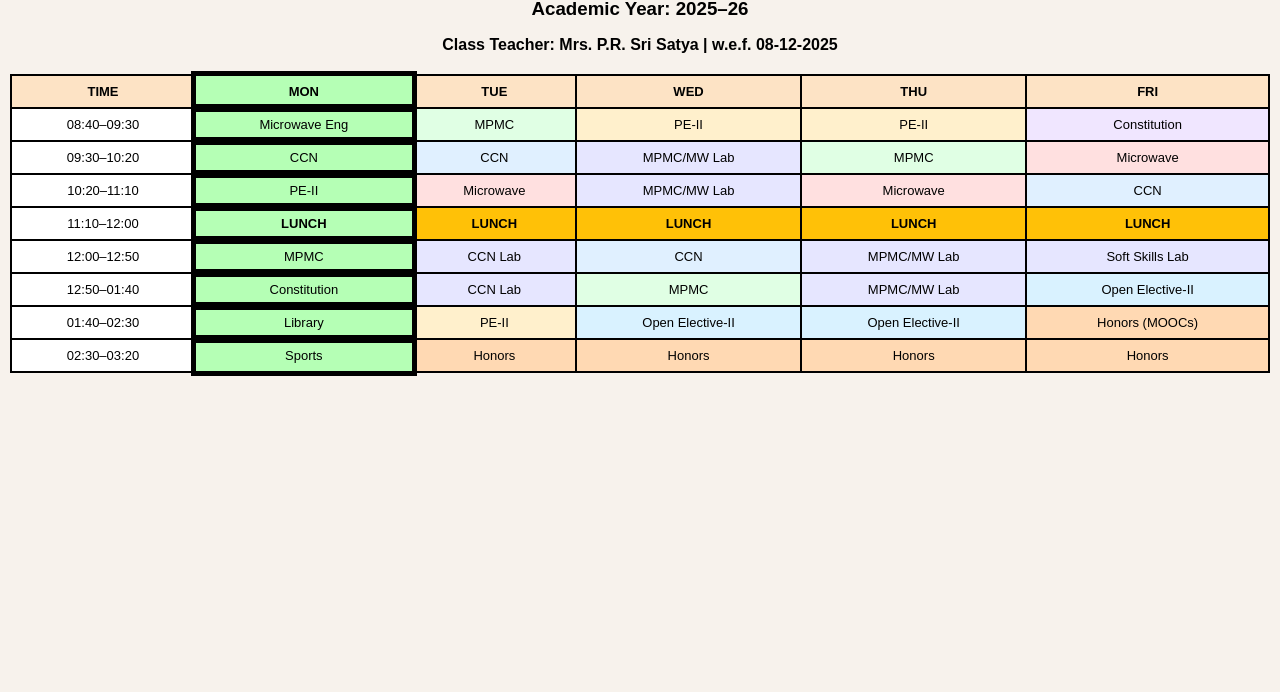
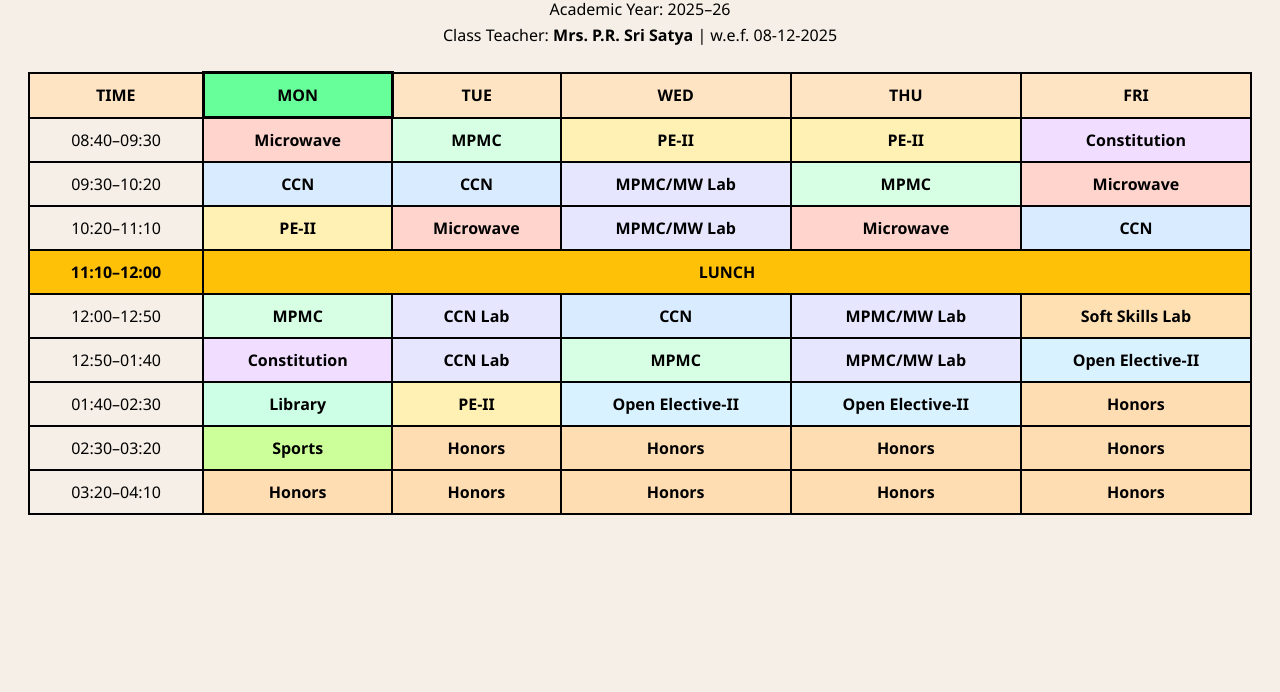
Before and after one commit to shashank4521/timetable, a plain HTML site: page index.html in a window 1280 px wide. Shown: the part 108-800 px from the top of the page. Drawn offline with Linux system fonts and the light colour scheme.

Commit message:
Final corrected timetable

```diff
--- a/index.html
+++ b/index.html
@@ -2,113 +2,117 @@
 <html lang="en">
 <head>
   <meta charset="UTF-8">
-  <title>ECE VI Sem Timetable</title>
+  <title>VI Sem ECE - Section III</title>
   <meta name="viewport" content="width=device-width, initial-scale=1.0">
+  <link rel="stylesheet" href="style.css">
 
-  <!-- PWA -->
-  <link rel="manifest" href="manifest.json">
-  <link rel="icon" href="icons/icon-192.png">
+  <script>
+    window.onload = function () {
+      const days = ["sun", "mon", "tue", "wed", "thu", "fri", "sat"];
+      const today = days[new Date().getDay()];
+      const todayCol = document.getElementById(today);
+      if (todayCol) todayCol.classList.add("today");
+    };
+  </script>
+</head>
 
-  <!-- Style -->
-  <link rel="stylesheet" href="style.css">
-</head>
 <body>
 
 <h1>VI Sem ECE – Section III</h1>
-<h3>Academic Year: 2025–26</h3>
-<p class="start">Class Teacher: Mrs. P.R. Sri Satya | w.e.f. 08-12-2025</p>
+<p class="sub">Academic Year: 2025–26</p>
+<p class="sub">Class Teacher: <b>Mrs. P.R. Sri Satya</b> | w.e.f. 08-12-2025</p>
 
 <table>
+  <thead>
     <tr>
       <th>TIME</th>
-    <th>MON</th>
-    <th>TUE</th>
-    <th>WED</th>
-    <th>THU</th>
-    <th>FRI</th>
+      <th id="mon">MON</th>
+      <th id="tue">TUE</th>
+      <th id="wed">WED</th>
+      <th id="thu">THU</th>
+      <th id="fri">FRI</th>
     </tr>
+  </thead>
 
+  <tbody>
     <tr>
       <td>08:40–09:30</td>
-    <td class="microwave">Microwave Eng</td>
-    <td class="mpmc">MPMC</td>
-    <td class="pe">PE-II</td>
-    <td class="pe">PE-II</td>
-    <td class="constitution">Constitution</td>
+      <td class="subj microwave">Microwave</td>
+      <td class="subj mpmc">MPMC</td>
+      <td class="subj pe">PE-II</td>
+      <td class="subj pe">PE-II</td>
+      <td class="subj constitution">Constitution</td>
     </tr>
 
     <tr>
       <td>09:30–10:20</td>
-    <td class="ccn">CCN</td>
-    <td class="ccn">CCN</td>
-    <td class="lab">MPMC/MW Lab</td>
-    <td class="mpmc">MPMC</td>
-    <td class="microwave">Microwave</td>
+      <td class="subj ccn">CCN</td>
+      <td class="subj ccn">CCN</td>
+      <td class="subj lab">MPMC/MW Lab</td>
+      <td class="subj mpmc">MPMC</td>
+      <td class="subj microwave">Microwave</td>
     </tr>
 
     <tr>
       <td>10:20–11:10</td>
-    <td class="pe">PE-II</td>
-    <td class="microwave">Microwave</td>
-    <td class="lab">MPMC/MW Lab</td>
-    <td class="microwave">Microwave</td>
-    <td class="ccn">CCN</td>
+      <td class="subj pe">PE-II</td>
+      <td class="subj microwave">Microwave</td>
+      <td class="subj lab">MPMC/MW Lab</td>
+      <td class="subj microwave">Microwave</td>
+      <td class="subj ccn">CCN</td>
     </tr>
 
-  <tr>
+    <tr class="lunch">
       <td>11:10–12:00</td>
-    <td class="lunch">LUNCH</td>
-    <td class="lunch">LUNCH</td>
-    <td class="lunch">LUNCH</td>
-    <td class="lunch">LUNCH</td>
-    <td class="lunch">LUNCH</td>
+      <td colspan="5">LUNCH</td>
     </tr>
 
     <tr>
       <td>12:00–12:50</td>
-    <td class="mpmc">MPMC</td>
-    <td class="lab">CCN Lab</td>
-    <td class="ccn">CCN</td>
-    <td class="lab">MPMC/MW Lab</td>
-    <td class="lab">Soft Skills Lab</td>
+      <td class="subj mpmc">MPMC</td>
+      <td class="subj lab">CCN Lab</td>
+      <td class="subj ccn">CCN</td>
+      <td class="subj lab">MPMC/MW Lab</td>
+      <td class="subj soft">Soft Skills Lab</td>
     </tr>
 
     <tr>
       <td>12:50–01:40</td>
-    <td class="constitution">Constitution</td>
-    <td class="lab">CCN Lab</td>
-    <td class="mpmc">MPMC</td>
-    <td class="lab">MPMC/MW Lab</td>
-    <td class="open">Open Elective-II</td>
+      <td class="subj constitution">Constitution</td>
+      <td class="subj lab">CCN Lab</td>
+      <td class="subj mpmc">MPMC</td>
+      <td class="subj lab">MPMC/MW Lab</td>
+      <td class="subj open">Open Elective-II</td>
     </tr>
 
     <tr>
       <td>01:40–02:30</td>
-    <td class="library">Library</td>
-    <td class="pe">PE-II</td>
-    <td class="open">Open Elective-II</td>
-    <td class="open">Open Elective-II</td>
-    <td class="honors">Honors (MOOCs)</td>
+      <td class="subj library">Library</td>
+      <td class="subj pe">PE-II</td>
+      <td class="subj open">Open Elective-II</td>
+      <td class="subj open">Open Elective-II</td>
+      <td class="subj honors">Honors</td>
     </tr>
 
     <tr>
       <td>02:30–03:20</td>
-    <td class="sports">Sports</td>
-    <td class="honors">Honors</td>
-    <td class="honors">Honors</td>
-    <td class="honors">Honors</td>
-    <td class="honors">Honors</td>
+      <td class="subj sports">Sports</td>
+      <td class="subj honors">Honors</td>
+      <td class="subj honors">Honors</td>
+      <td class="subj honors">Honors</td>
+      <td class="subj honors">Honors</td>
     </tr>
 
+    <tr>
+      <td>03:20–04:10</td>
+      <td class="subj honors">Honors</td>
+      <td class="subj honors">Honors</td>
+      <td class="subj honors">Honors</td>
+      <td class="subj honors">Honors</td>
+      <td class="subj honors">Honors</td>
+    </tr>
+  </tbody>
 </table>
-
-<script src="script.js"></script>
-
-<script>
-if ("serviceWorker" in navigator) {
-  navigator.serviceWorker.register("service-worker.js");
-}
-</script>
 
 </body>
 </html>
--- a/style.css
+++ b/style.css
@@ -1,73 +1,68 @@
 body {
-  font-family: Arial, sans-serif;
-  background: #f7f2ec;
+  font-family: "Segoe UI", sans-serif;
+  background: #f6efe7;
   text-align: center;
-  margin: 0;
-  padding: 10px;
+  padding: 20px;
 }
 
 h1 {
-  font-size: 42px;
-  margin-top: 20px;
+  font-size: 36px;
+  margin-bottom: 5px;
 }
 
-h2, h3 {
-  margin: 5px;
-}
-
-.start {
-  margin-bottom: 20px;
-  font-weight: bold;
+.sub {
+  font-size: 16px;
+  margin: 4px 0;
 }
 
 table {
   width: 100%;
-  margin: auto;
   border-collapse: collapse;
-  overflow-x: auto;
+  margin-top: 25px;
 }
 
 th, td {
-  border: 2px solid black;
-  padding: 8px;
-  font-size: 13px;
+  border: 2px solid #000;
+  padding: 10px;
 }
 
 th {
-  background: #fde3c5;
+  background: #ffe4c4;
+  font-weight: bold;
 }
 
-td {
-  background: white;
+.subj {
+  font-weight: 600;
 }
 
-/* === SUBJECT COLORS === */
-.microwave { background: #ffe0e0; }
-.ccn { background: #e0f0ff; }
-.mpmc { background: #e0ffe4; }
-.pe { background: #fff0cc; }
+/* SUBJECT COLORS */
+.microwave { background: #ffd4cc; }
+.ccn { background: #d9ecff; }
+.mpmc { background: #d6ffe4; }
+.pe { background: #fff0b3; }
 .lab { background: #e6e6ff; }
-.honors { background: #ffd9b3; }
+.constitution { background: #f0ddff; }
+.library { background: #ccffe6; }
+.sports { background: #ccff99; }
+.soft { background: #ffe0b3; }
 .open { background: #d9f2ff; }
-.constitution { background: #f0e6ff; }
-.library { background: #e8f0d9; }
-.sports { background: #ffd6e8; }
+.honors { background: #ffddb3; }
 
-.lunch {
+/* LUNCH ROW */
+.lunch td {
   background: #ffc107;
   font-weight: bold;
 }
 
-/* === TODAY HIGHLIGHT === */
+/* TODAY HIGHLIGHT */
 .today {
-  outline: 4px solid #000;
-  background: #b5ffb5 !important;
+  background: #66ff99 !important;
+  border: 3px solid #000;
 }
 
-/* === MOBILE FRIENDLY === */
+/* MOBILE */
 @media (max-width: 700px) {
-  th, td {
-    font-size: 11px;
-    padding: 6px;
+  table {
+    font-size: 12px;
   }
 }
```
Lines whose indentation alone changed are shown as unchanged.
